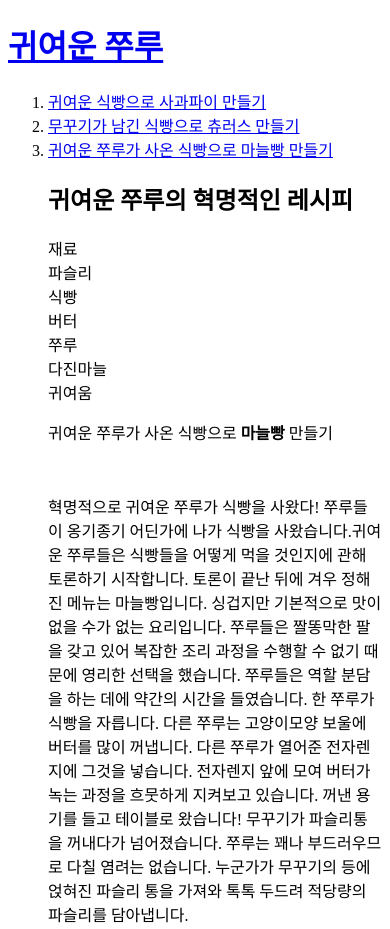
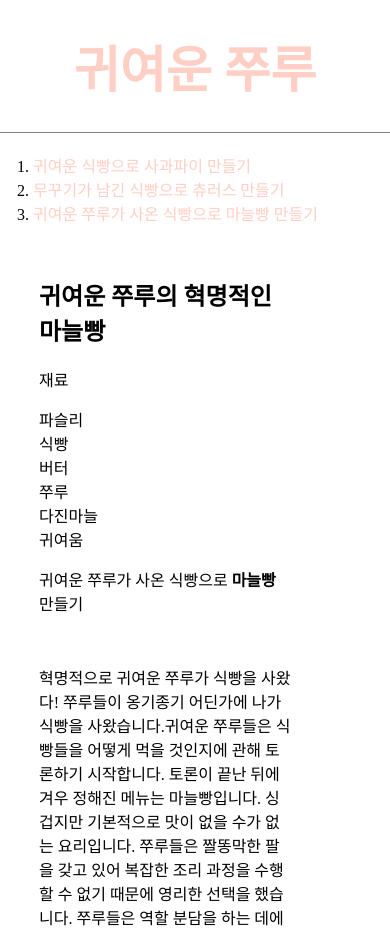
Before and after one commit to spacemacaron/web, a plain HTML site: page kawachuru.html in a window 390 px wide. Shown: the top 929 px of the page. Drawn offline with Linux system fonts and the light colour scheme.

Commit message:
css change

```diff
--- a/kawachuru.html
+++ b/kawachuru.html
@@ -1,18 +1,23 @@
 <!doctype html>
 <html>
 <head>
-<title>귀여운 쭈루의 베이킹-식빵요리</title>
+<title>귀여운 쭈루의 베이킹</title>
 <meta charset="utf-8" >
+<link rel="stylesheet" href="style.css" />
 </head>
 <body>
   <h1><a href="index.html">귀여운 쭈루</a></h1>
+  <div id="grid">
   <ol>
   <li><a href="churu.html">귀여운 식빵으로 사과파이 만들기</a></li>
   <li><a href="muku.html">무꾸기가 남긴 식빵으로 츄러스 만들기</a></li>
   <li><a href="kawachuru.html">귀여운 쭈루가 사온 식빵으로 마늘빵 만들기</a></li>
-</<ol>
-<h2>귀여운 쭈루의 혁명적인 레시피</h2>
-<p>재료<br>
+</ol>
+
+<div id="article">
+<h2>귀여운 쭈루의 혁명적인 마늘빵</h2>
+<p>재료<p>
+</p>
 파슬리<br>
 식빵<br>
 버터<br>
@@ -25,5 +30,7 @@
 또 다른 쭈루가 다진 마늘통을 꺼내 한 스푼 넣었습니다. 스푼을 들 수 있는 특별하게 귀여운 쭈루가 보울에 담긴 재료들을 섞을 동안, 다른 쭈루들은 식빵을 일정한 크기로 썰어 팬 위에 가지런히 정돈합니다. 팬 위에 놓인 식빵들 중 하나를 무꾸기가 꺼내먹었습니다. 다른 쭈루는 무꾸기의 주의를 돌리기 위해 사탕 통을 가져옵니다. 이틈을 타서 쭈루는 보울에 섞은 재료들을 브러쉬를 활용하여 식빵에 골고루 발라주었습니다. 그것을 이제 오븐에 재빠르게 집어넣습니다. 무꾸기가 정신을 차렸을 때에는 이미 노릇노릇하게 구워진 마늘빵을 오븐으로부터 꺼내고 있습니다!</p><p>
 모두 완성된 팬 주변에 둘러앉아 호호 불어가며 마늘빵을 먹습니다. 오늘도 맛있게 먹는 귀여운 쭈루들!
 </p>
+</div>
+</div>
 </body>
 </html>
--- /dev/null
+++ b/style.css
@@ -0,0 +1,61 @@
+
+body{
+  margin: 0;
+}
+a {
+color: #ffcfc5;
+text-decoration: none;
+}
+h1{
+font-size: 50px;
+text-align: center;
+border-bottom:1px solid grey;
+margin: 0;
+padding: 30px;
+}
+/*ol 중에 gird가 부모인 ol, 조상이 #gird인 태그를 선택하는 선택자 */
+#grid ol{
+border-right: 1px solid grey;
+width:300px;
+margin: 0;
+padding: 20px;
+padding-left: 33px;
+}
+#grid{
+display: grid;
+grid-template-columns: 300px 1fr;
+}
+#grid #article{
+padding-left: 10%;
+padding-right: 25%;
+padding-top: 3%;
+}
+@media(max-width:800px){
+#grid{
+  display: block;
+}
+#grid ol{
+  border-right: none;
+}
+}
+
+/*<style>
+a {
+  color: #ffcfc5;
+  text-decoration: none;
+}
+.saw {
+  color:grey;
+}
+
+h1{
+  font-size: 50px;
+  text-align: center;
+  border-bottom:1px solid grey;
+  margin: 0;
+  padding: 20px;
+}
+/*ol{
+  border-right: 1px solid grey;
+  width:150px;
+}*/
```
Also changed, not shown: box.html (added, +29 -0 lines), churu.html (+12 -5 lines), grid.html (added, +24 -0 lines), index.html (+17 -2 lines), mediaquery.html (added, +25 -0 lines), muku.html (+13 -6 lines).
